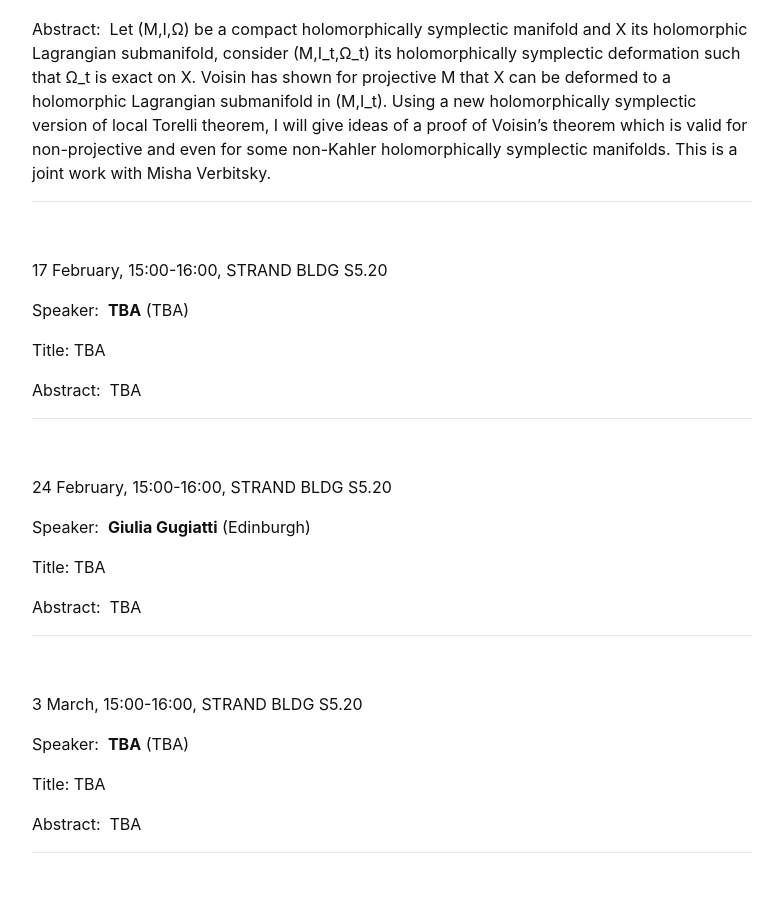
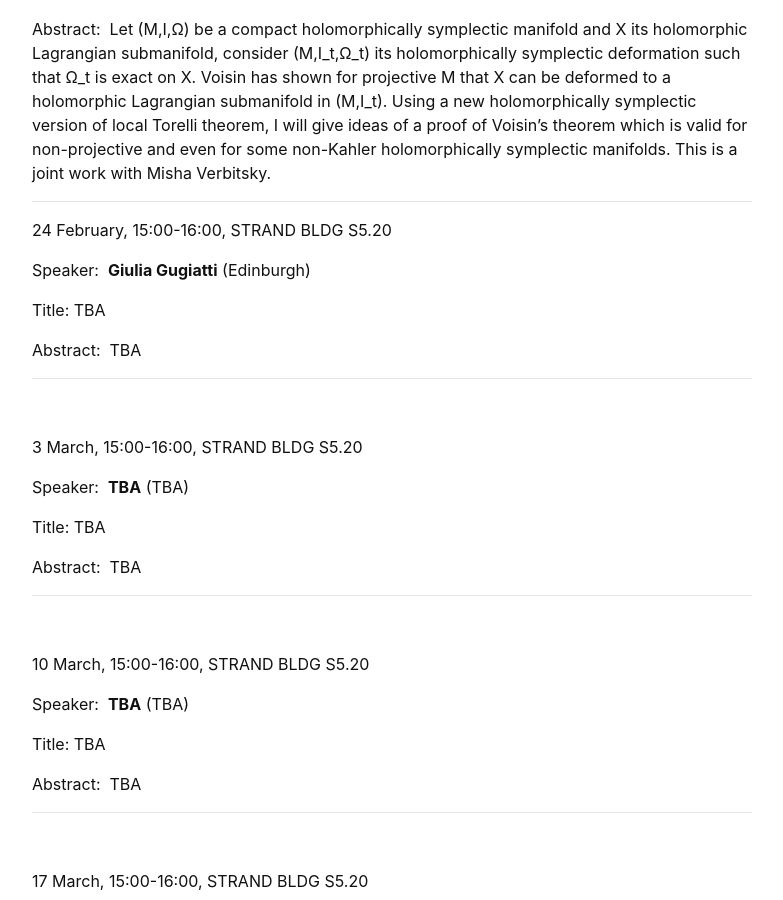
Before and after one commit to kcl-geometry-seminar/kcl-geometry-seminar.github.io, a Jekyll site: the page built from pages/index.md, in a window 1280 px wide and 900 px high, scrolled down 856 px. Shown: the whole window, without its empty margins (248-1031 px from the left). Built offline with Jekyll 4.4.1, drawn with Linux system fonts in a browser that asks for light colours; a script that is not in the unit is left out.

Commit message:
Update index.md

```diff
--- a/pages/index.md
+++ b/pages/index.md
@@ -37,18 +37,6 @@ Let  (M,I,Ω) be a compact holomorphically symplectic manifold and X its holomor
 
 
 ---------------------------------------------------------
-<br />
-
-17 February,  15:00-16:00, STRAND BLDG S5.20
-
-Speaker:&nbsp; **TBA** (TBA)
-
-Title:&nbsp;TBA
-
-Abstract:&nbsp; TBA
-
----------------------------------------------------------
-<br />
 
 
 24 February,  15:00-16:00, STRAND BLDG S5.20
```
